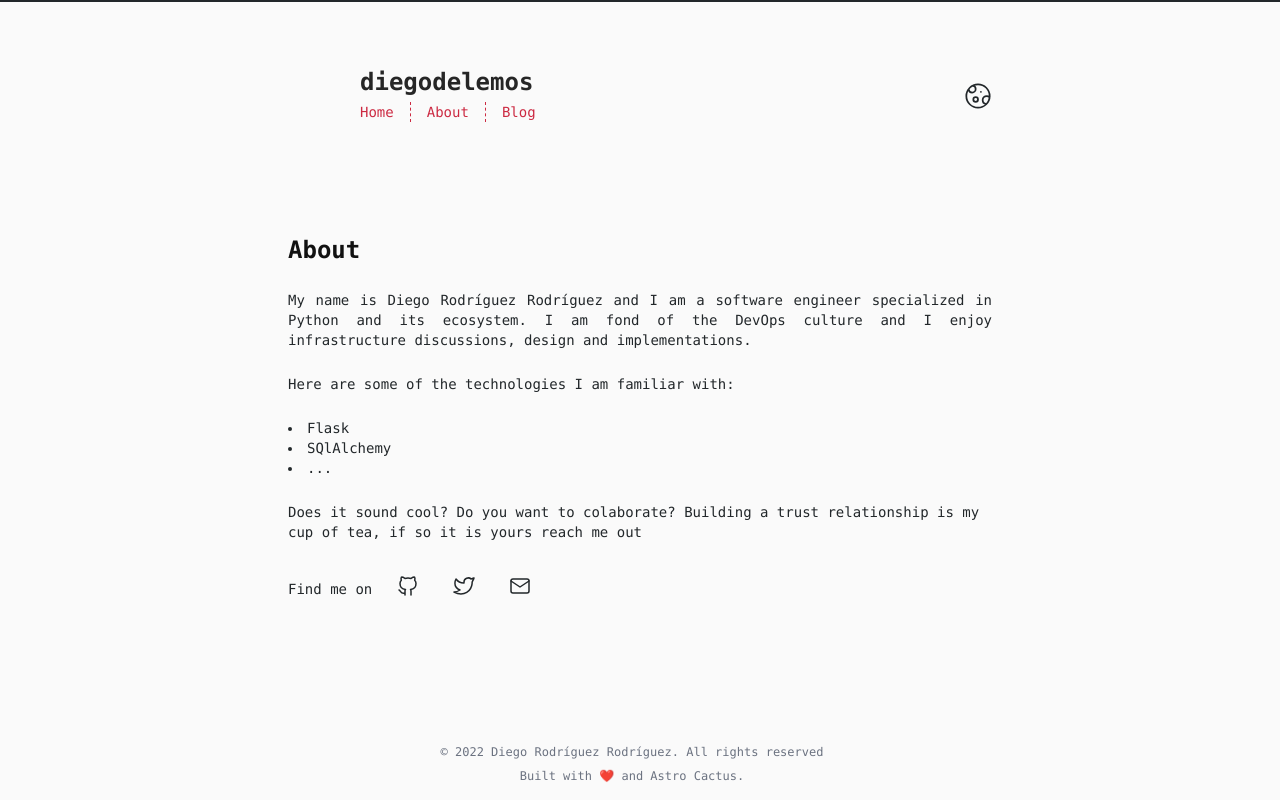
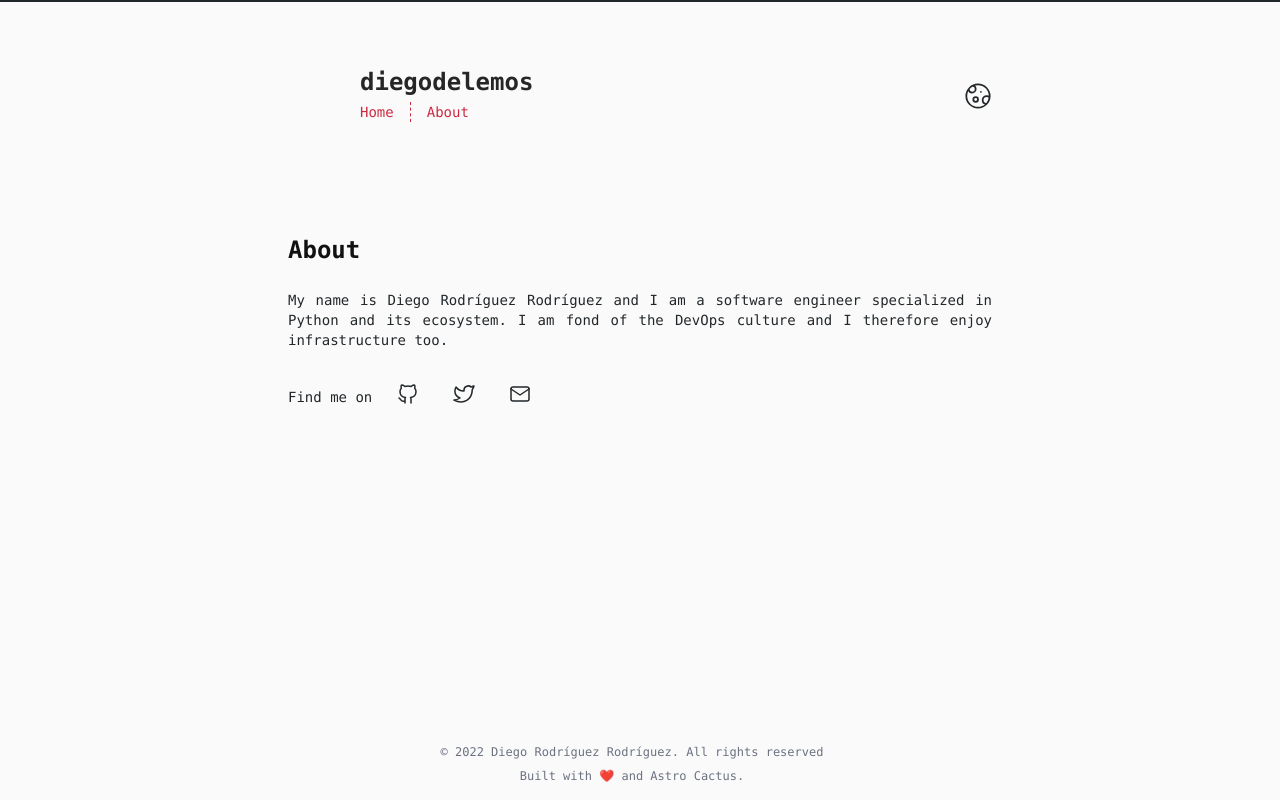
Before and after one commit to diegodelemos/diegodelemos.github.io, an Astro site: page /about in a window 1280 px wide. Built offline with nearby package versions, Linux system fonts and the light colour scheme; Astro itself is replaced by a stand-in of ours.

Commit message:
Hide blog to publish website

```diff
--- a/src/components/Header.astro
+++ b/src/components/Header.astro
@@ -41,11 +41,11 @@ const url = new URL(Astro.request.url);
 				aria-current={url.pathname === "/about" ? "page" : false}
 				>About
 			</a>
-			<a
+			<!-- <a
 				href="/posts"
 				aria-current={url.pathname === "/posts" ? "page" : false}
 				>Blog
-			</a>
+			</a> -->
 		</nav>
 	</span>
 	<ThemeToggle />
--- a/src/pages/about.astro
+++ b/src/pages/about.astro
@@ -14,18 +14,7 @@ const meta = {
 		<p class="text-justify">
 			My name is Diego Rodríguez Rodríguez and I am a software engineer
 			specialized in Python and its ecosystem. I am fond of the DevOps
-			culture and I enjoy infrastructure discussions, design and
-			implementations.
-		</p>
-		<p>Here are some of the technologies I am familiar with:</p>
-		<ul class="list-disc list-inside">
-			<li>Flask</li>
-			<li>SQlAlchemy</li>
-			<li>...</li>
-		</ul>
-		<p>
-			Does it sound cool? Do you want to colaborate? Building a trust
-			relationship is my cup of tea, if so it is yours reach me out
+			culture and I therefore enjoy infrastructure too.
 		</p>
 		<SocialList />
 	</div>
```
